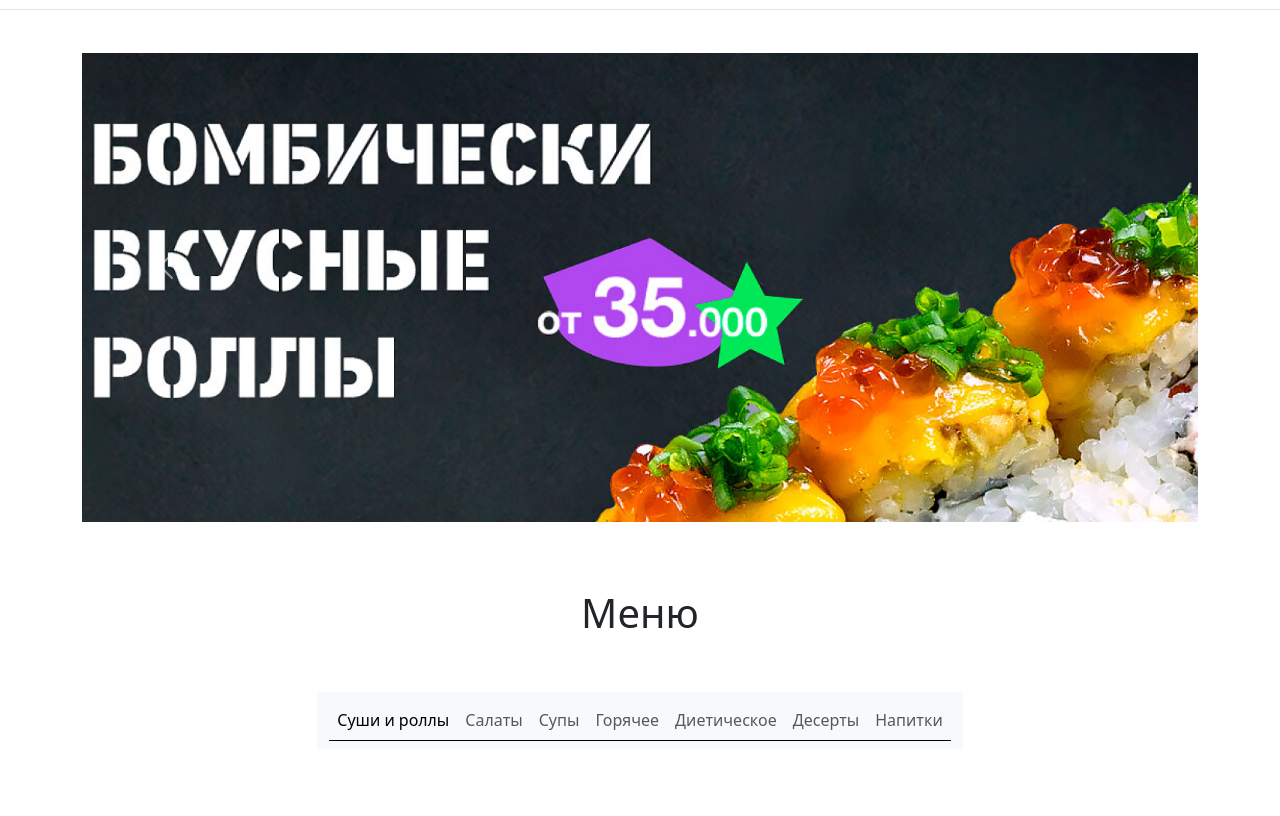
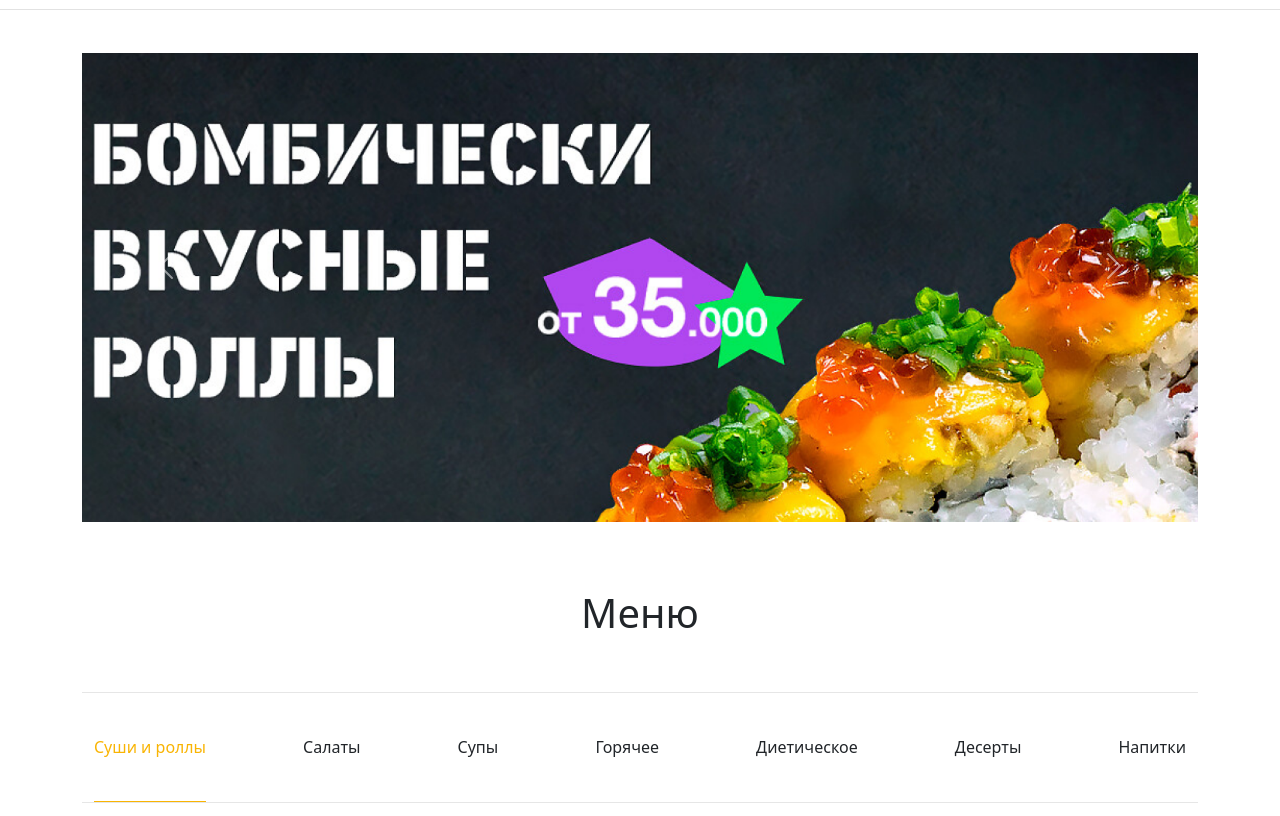
Before and after one commit to muslimatulkinova/Mayyor-Tayyor, a plain HTML site: page index.html in a window 1280 px wide. Shown: the part 136-952 px from the top of the page. Drawn offline with nearby package versions, Linux system fonts and the light colour scheme.

Commit message:
modified

```diff
--- a/css/style.css
+++ b/css/style.css
@@ -3,7 +3,23 @@
 }
 
 .mt-nav{
-    margin: 0 auto;
+    border-bottom: 1px solid #E6E6E6;
+    border-top: 1px solid #E6E6E6;
+}
+
+.mt-nav .navbar-nav {
+    flex-direction: row;
+    justify-content: space-between;
+}
+
+.mt-nav .nav-link{
+    padding: 42px 0;
+    /* border-bottom: 1px solid #E6E6E6; */
+}
+
+.mt-active{
+    color: #F9B403;
+    border-bottom: 1px solid #F9B403;
 }
 
 .nav-wrapper{
@@ -123,12 +139,13 @@
     display: flex;
     justify-content: space-between;
     flex-wrap: wrap;
+    margin: 0 -32px;
 }
 
 .mt-item{
     width: 25%;
     max-width: 318px;
-    padding-right: 64px;
+    padding: 0 32px;
     padding-bottom: 60px;
 }
 
@@ -418,8 +435,11 @@
     font-weight: 600;
     font-size: 36px;
     line-height: 43.57px;
-    padding-top: 82px;
-    padding-left: 60px;
+}
+
+.title{
+    display: flex;
+    align-items: center;
 }
 
 .row{
@@ -431,10 +451,6 @@
     border: none;
     padding-top: 60px;
     padding-bottom: 56px;
-}
-
-.nav-item{
-    border-bottom: 1px solid black;
 }
 
 .mt-order{
--- a/index.html
+++ b/index.html
@@ -75,13 +75,12 @@
           <h1>Меню</h1>
         </div>
 
-        <div class="nav">
-          <nav class="navbar navbar-expand-lg bg-body-tertiary mt-nav">
-            <div class="container-fluid">
-              <div class="collapse navbar-collapse" id="navbarNav">
+        <div class="nav mt-nav">
+
+          <div class="container">
             <ul class="navbar-nav">
               <li class="nav-item">
-                    <a class="nav-link active mt-active" aria-current="page" href="#"
+                <a class="nav-link mt-active" aria-current="page" href="#"
                   >Суши и роллы</a
                 >
               </li>
@@ -104,7 +103,6 @@
                 <a class="nav-link" href="#">Напитки</a>
               </li>
             </ul>
-              </div>
           </div>
           </nav>
         </div>
```
Also changed, not shown: about.html (+1 -1 lines). Lines whose indentation alone changed are shown as unchanged.
